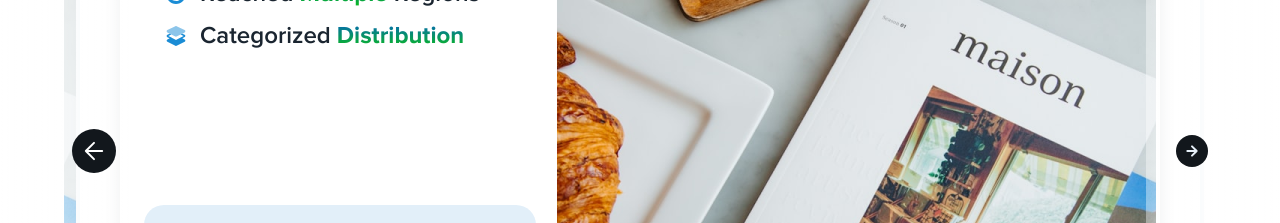
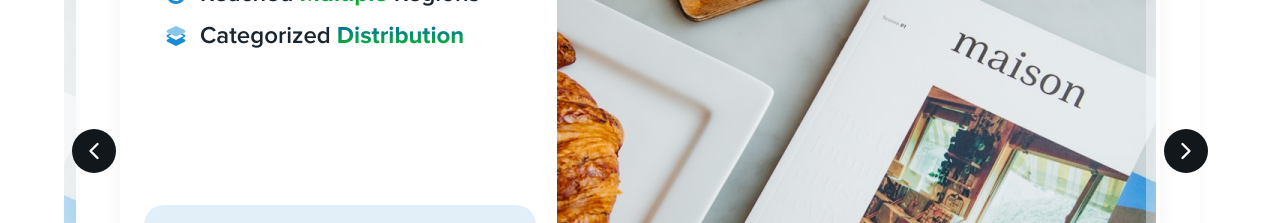
Before and after one commit to EasyPRGroup/Wirero-next, a Next.js app: page / in a window 1280 px wide. Shown: the part 8720-8943 px from the top of the page. Built offline with nearby package versions, Linux system fonts and the light colour scheme.

Commit message:
scroll fix

```diff
--- a/components/press-releases.tsx
+++ b/components/press-releases.tsx
@@ -2,11 +2,32 @@
 import type { NextPage } from "next";
 import { useRef } from "react";
 import Image from "next/image";
+import { ChevronLeft, ChevronRight } from "lucide-react";
 import Testimonials from "./testimonials";
 import UserOutlined from "./user-outlined";
 
 export type PressReleasesType = {
   className?: string;
+};
+
+type ScrollButtonProps = {
+  direction: "left" | "right";
+  onClick: () => void;
+};
+
+const ScrollButton = ({ direction, onClick }: ScrollButtonProps) => {
+  return (
+    <button
+      onClick={onClick}
+      className="rounded-[40px] bg-[#12171c] w-11 h-11 flex flex-col items-center justify-center p-[0.5rem] cursor-pointer border-none hover:bg-[#1a2530] transition-colors"
+    >
+      {direction === "left" ? (
+        <ChevronLeft className="w-7 h-7 relative text-white" />
+      ) : (
+        <ChevronRight className="w-7 h-7 relative text-white" />
+      )}
+    </button>
+  );
 };
 
 const PressReleases: NextPage<PressReleasesType> = ({ className = "" }) => {
@@ -44,8 +65,8 @@
           <div className="self-stretch flex flex-col items-start relative isolate gap-[0.625rem] max-w-full">
             <div
               ref={scrollRef}
-              className="self-stretch overflow-x-auto flex items-center justify-center gap-[2.5rem] max-w-full z-[0] shrink-0 mq800:gap-[1.25rem] scroll-smooth">
-              <section className="h-[30rem] w-[65rem] rounded-[28px] bg-[rgba(242,240,251,0.08)] border-[#f4f7fa] border-solid border-[4px] box-border overflow-hidden shrink-0 flex items-start justify-center [row-gap:20px] max-w-full text-left text-[1.125rem] text-[#1a2530] font-['Proxima_Nova'] mq1125:h-auto mq1125:flex-wrap">
+              className="self-stretch overflow-x-auto flex items-center justify-center gap-[2.5rem] max-w-full z-[0] shrink-0 mq800:gap-[1.25rem] scroll-smooth snap-x snap-mandatory touch-pan-x [-ms-overflow-style:none] [scrollbar-width:none] [&::-webkit-scrollbar]:hidden">
+              <section className="h-[30rem] w-[65rem] rounded-[28px] bg-[rgba(242,240,251,0.08)] border-[#f4f7fa] border-solid border-[4px] box-border overflow-hidden shrink-0 flex items-start justify-center [row-gap:20px] max-w-full text-left text-[1.125rem] text-[#1a2530] font-['Proxima_Nova'] snap-start mq1125:h-auto mq1125:flex-wrap">
                 <div className="self-stretch flex-1 bg-color-white flex flex-col items-start justify-between p-[1.25rem] box-border gap-[1.25rem] min-w-[17.875rem] mq450:min-w-0">
                   <div className="w-[29.063rem] rounded-lg hidden flex-col items-start justify-center py-[0.25rem] px-[0.5rem] box-border gap-[0.5rem] shrink-0 text-[#4d575f]">
                     <div className="rounded-[40px] flex items-center gap-[0.375rem] shrink-0">
@@ -263,7 +284,7 @@
                   </div>
                 </div>
               </section>
-              <div className="h-[32.25rem] w-[65rem] shadow-[0px_2px_16px_rgba(26,_38,_48,_0.12)] rounded-[28px] bg-[rgba(242,240,251,0.08)] border-color-white border-solid border-[4px] box-border overflow-hidden shrink-0 flex items-start justify-center [row-gap:20px] max-w-full mq1125:h-auto mq1125:flex-wrap">
+              <div className="h-[32.25rem] w-[65rem] shadow-[0px_2px_16px_rgba(26,_38,_48,_0.12)] rounded-[28px] bg-[rgba(242,240,251,0.08)] border-color-white border-solid border-[4px] box-border overflow-hidden shrink-0 flex items-start justify-center [row-gap:20px] max-w-full snap-start mq1125:h-auto mq1125:flex-wrap">
                 <section className="self-stretch flex-1 bg-color-white flex flex-col items-start justify-between p-[1.25rem] box-border gap-[1.25rem] min-w-[17.875rem] mq450:min-w-0 text-left text-[1.125rem] text-[#4d575f] font-['Proxima_Nova']">
                   <div className="w-[29.063rem] rounded-lg hidden flex-col items-start justify-center py-[0.25rem] px-[0.5rem] box-border gap-[0.5rem] shrink-0">
                     <div className="rounded-[40px] flex items-center gap-[0.375rem] shrink-0">
@@ -481,7 +502,7 @@
                   </div>
                 </section>
               </div>
-              <section className="h-[30rem] w-[65rem] rounded-[28px] bg-[rgba(242,240,251,0.08)] border-[#f4f7fa] border-solid border-[4px] box-border overflow-hidden shrink-0 flex items-start justify-center [row-gap:20px] max-w-full text-left text-[1.125rem] text-[#4d575f] font-['Proxima_Nova'] mq1125:h-auto mq1125:flex-wrap">
+              <section className="h-[30rem] w-[65rem] rounded-[28px] bg-[rgba(242,240,251,0.08)] border-[#f4f7fa] border-solid border-[4px] box-border overflow-hidden shrink-0 flex items-start justify-center [row-gap:20px] max-w-full text-left text-[1.125rem] text-[#4d575f] font-['Proxima_Nova'] snap-start mq1125:h-auto mq1125:flex-wrap">
                 <div className="self-stretch flex-1 bg-color-white flex flex-col items-start justify-between p-[1.25rem] box-border gap-[1.25rem] min-w-[17.875rem] mq450:min-w-0">
                   <div className="w-[29.063rem] rounded-lg hidden flex-col items-start justify-center py-[0.25rem] px-[0.5rem] box-border gap-[0.5rem] shrink-0">
                     <div className="rounded-[40px] flex items-center gap-[0.375rem] shrink-0">
@@ -702,33 +723,9 @@
             </div>
             <div className="w-[11.25rem] h-full absolute !m-0 top-[0rem] bottom-[0rem] left-[-6.875rem] [background:linear-gradient(270deg,_rgba(255,_255,_255,_0.4),_#fff)] z-[1] shrink-0 mq800:hidden" />
             <div className="w-[11.25rem] h-full absolute !m-0 top-[0rem] right-[-6.875rem] bottom-[0rem] [background:linear-gradient(270deg,_#fff,_rgba(255,_255,_255,_0.4))] z-[2] shrink-0 mq800:hidden" />
-            <div className="w-[78.75rem] max-w-full !m-0 absolute top-[calc(50%_-_22px)] left-[calc(50%_-_630px)] flex items-center justify-between gap-[1.25rem] z-[3] shrink-0 mq1350:w-full mq1350:left-0 mq1350:px-[0.5rem] mq1350:box-border mq800:hidden">
-              <button
-                onClick={() => scroll("left")}
-                className="rounded-[40px] bg-[#12171c] flex flex-col items-center justify-center p-[0.5rem] cursor-pointer border-none hover:bg-[#1a2530] transition-colors"
-              >
-                <Image
-                  className="w-full relative max-h-full h-auto"
-                  width={28}
-                  height={28}
-                  sizes="100vw"
-                  alt="Scroll left"
-                  src="/arrow-left.svg"
-                />
-              </button>
-              <button
-                onClick={() => scroll("right")}
-                className="rounded-[40px] bg-[#12171c] flex flex-col items-center justify-center p-[0.5rem] cursor-pointer border-none hover:bg-[#1a2530] transition-colors"
-              >
-                <Image
-                  className="w-full relative max-h-full h-auto"
-                  width={28}
-                  height={28}
-                  sizes="100vw"
-                  alt="Scroll right"
-                  src="/arrow-right1.svg"
-                />
-              </button>
+            <div className="w-[78.75rem] max-w-full !m-0 absolute top-[calc(50%_-_22px)] left-[calc(50%_-_630px)] flex items-center justify-between gap-[1.25rem] z-[3] shrink-0 mq1350:w-full mq1350:left-0 mq1350:px-[0.5rem] mq1350:box-border">
+              <ScrollButton direction="left" onClick={() => scroll("left")} />
+              <ScrollButton direction="right" onClick={() => scroll("right")} />
             </div>
           </div>
           <div className="flex items-center justify-center gap-[2.5rem] mq800:gap-[1.25rem] mq800:flex-wrap">
--- a/package.json
+++ b/package.json
@@ -1,6 +1,7 @@
 {
   "dependencies": {
     "html-react-parser": "^6.1.3",
+    "lucide-react": "^1.22.0",
     "next": "^15.3.1",
     "react": "^19.2.3",
     "react-dom": "^19.2.3",
```
Also changed, not shown: public/Vector copy.svg (added), 1 other file (tests, documents, lock files or other folders).
